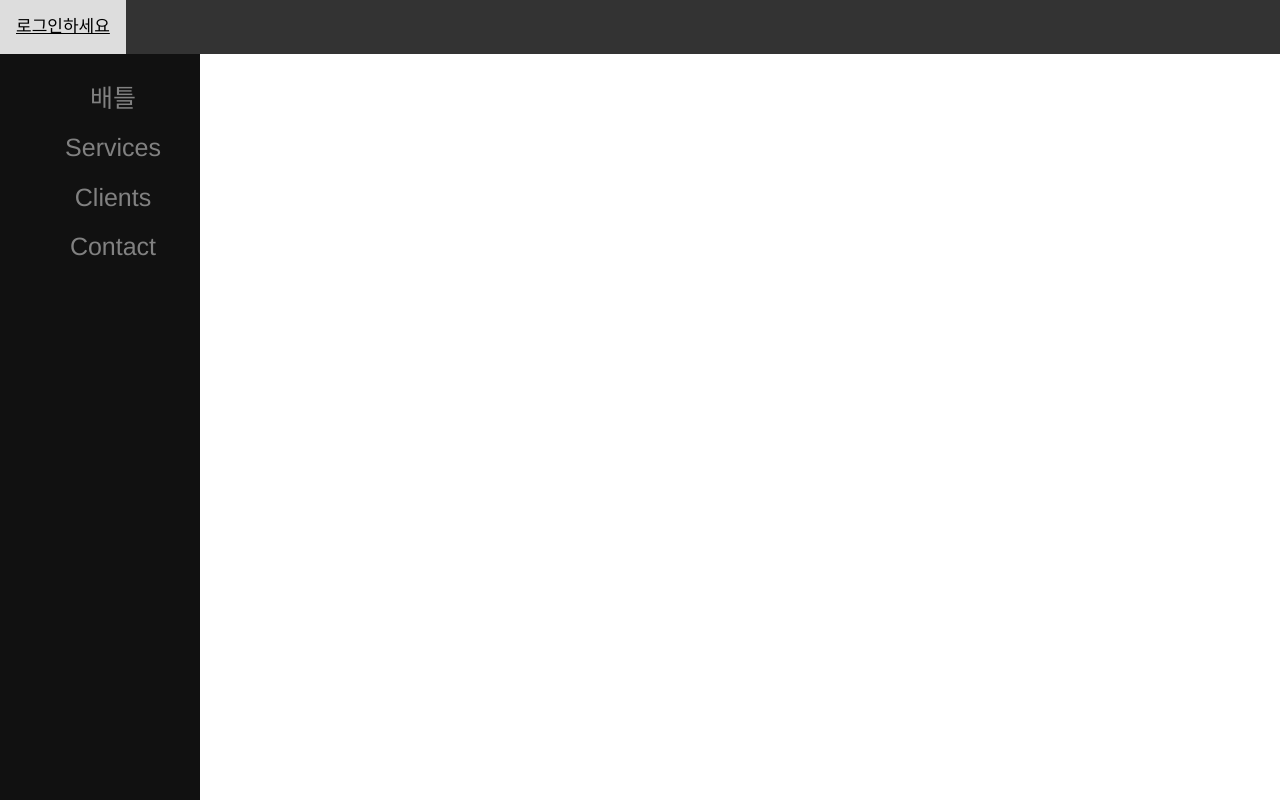
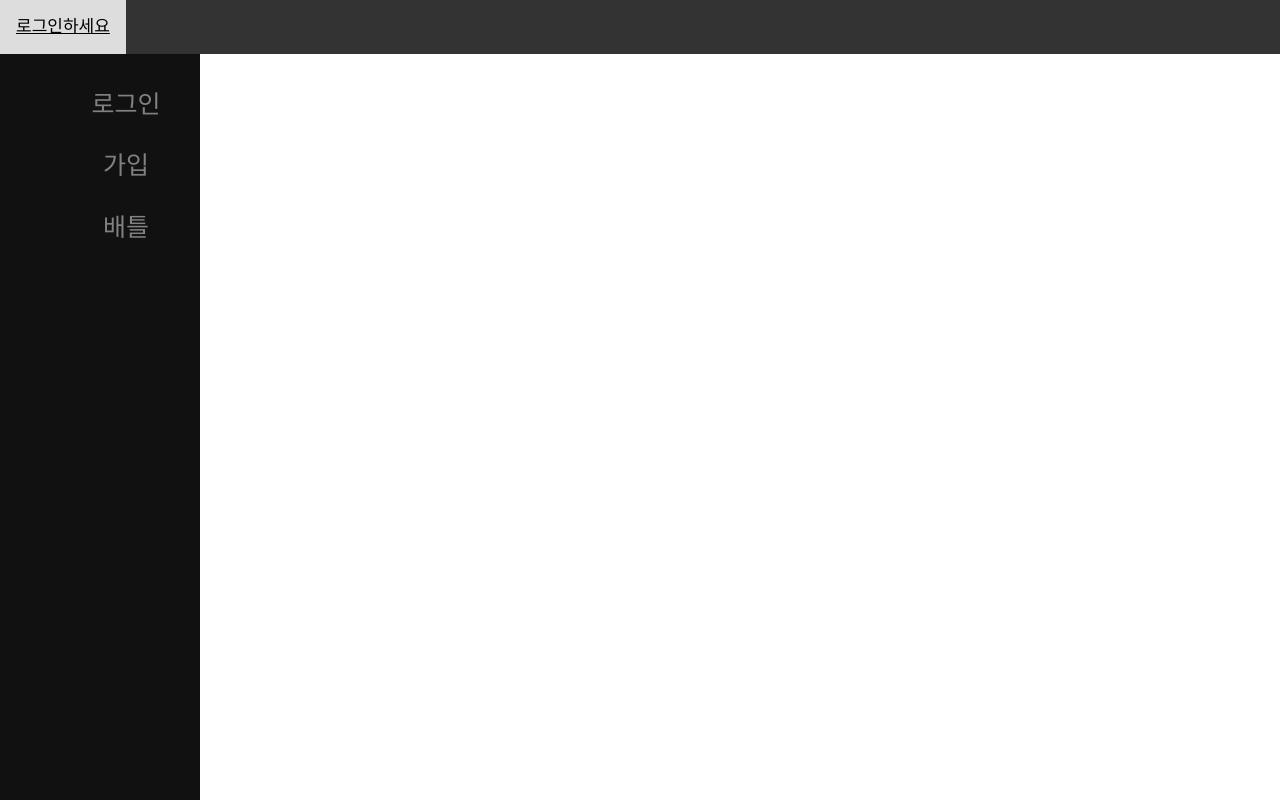
Before and after one commit to Kim-minjae/league-of-webtoons, a Vue app in the folder frontend/low-front/: page / in a window 1280 px wide. Built offline with nearby package versions, Linux system fonts and the light colour scheme.

Commit message:
router link

```diff
--- a/frontend/low-front/src/App.vue
+++ b/frontend/low-front/src/App.vue
@@ -4,10 +4,9 @@
       <a href="#">{{useremail}}</a>
     </div>
     <div class="sidenav">
-      <a href="#">배틀</a>
-      <a href="#">Services</a>
-      <a href="#">Clients</a>
-      <a href="#">Contact</a>
+      <a href="#"><router-link to="signin">로그인</router-link></a>
+      <a href="#"><router-link to="signup">가입</router-link></a>
+      <a href="#"><router-link to="battle">배틀</router-link></a>
     </div>
 
     <div class="main">
```
